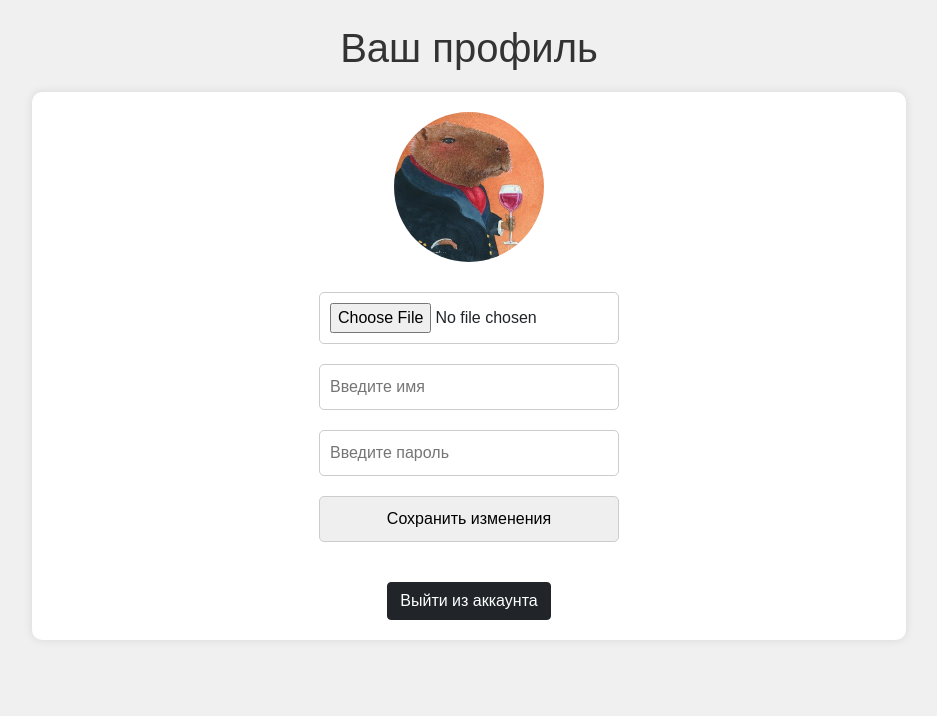
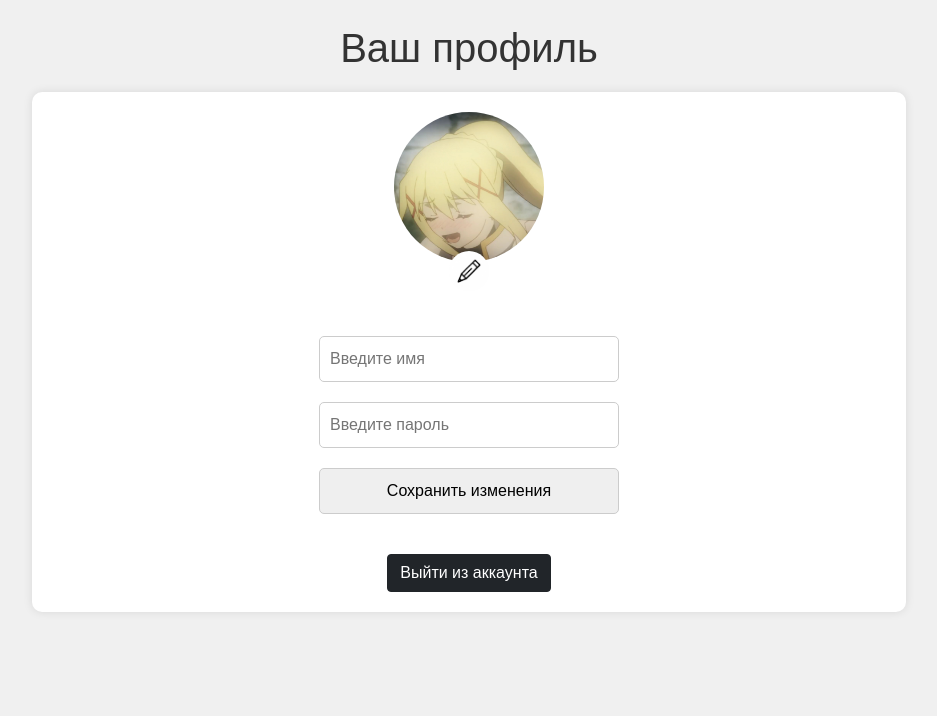
Before and after one commit to Karzir/Yandex_project_WEB, a Flask app: page /profile/1 in a window 1280 px wide. Shown: the part 112-828 px from the top of the page, without its empty margins (171-1108 px from the left). Run offline with Flask 3, Linux system fonts and the light colour scheme; a user stored in the database is signed in; data comes from the database, SQL or seed files in the repository; both versions use the stored data as it was after the commit; some libraries are stand-ins or nearby versions.

Commit message:
Добавил иконку смены фото профиля

```diff
--- a/server.py
+++ b/server.py
@@ -87,7 +87,6 @@
 
 
 @app.route('/profile/<user_id>', methods=['GET', 'Post'])
-@login_required
 def profile(user_id):
     db_sess = db_session.create_session()
     try:
--- a/templates/profile.html
+++ b/templates/profile.html
@@ -9,6 +9,9 @@
             $('#notification').text(message).fadeIn().delay(3000).fadeOut();
         }
     });
+    document.getElementById('file-upload').onchange = function(e) {
+  document.querySelector('.custom-file-upload').innerText = e.target.files[0].name || 'Нажмите сюда!';
+};
 </script>
 <style>
     body {
@@ -27,7 +30,7 @@
         border-radius: 10px;
         box-shadow: 0 0 10px rgba(0, 0, 0, 0.1);
     }
-    img {
+    #user_photo {
         width: 150px;
         height: 150px;
         border-radius: 50%;
@@ -53,14 +56,33 @@
     display: none;
     border: 4px solid black;
 }
+    #file-upload {
+    display: none;
+  }
+    input[type="file"] {
+  visibility: hidden;
+}
+.custom-file-upload {
+  display: inline-block;
+  padding: 6px 12px;
+  cursor: pointer;
+}
+    #change_ico {
+        width: 40px;
+        height: 40px;
+        border-radius: 50%;
+        margin-top: -60px;
+        }
 </style>
 
 <div class="container mt-4">
     <h1>Ваш профиль</h1>
     <div class="profile">
-        <img src="/static/User_profile_img/user{{current_user.id}}.jpg" alt="User Photo">
+        <img src="/static/User_profile_img/user{{current_user.id}}.jpg" alt="User Photo" id="user_photo">
         <form action="#" method="post" enctype="multipart/form-data">
-            <input type="file" name="photo" accept="image/*"><br>
+            <label for="file-upload" class="custom-file-upload">
+                <img src="/static/standart_img/change_ico.jpg" id="change_ico"></label><br>
+            <input type="file" name="photo" accept="image/*" id="file-upload">
             <input type="text" name="username" placeholder="Введите имя"><br>
             <input type="password" name="password" placeholder="Введите пароль"><br>
             <input type="submit" value="Сохранить изменения">
```
Also changed, not shown: db/blogs.db, static/User_profile_img/user1.jpg, static/User_profile_img/user3.jpg (added), static/standart_img/change_ico.jpg (added). Lines whose indentation alone changed are shown as unchanged.
